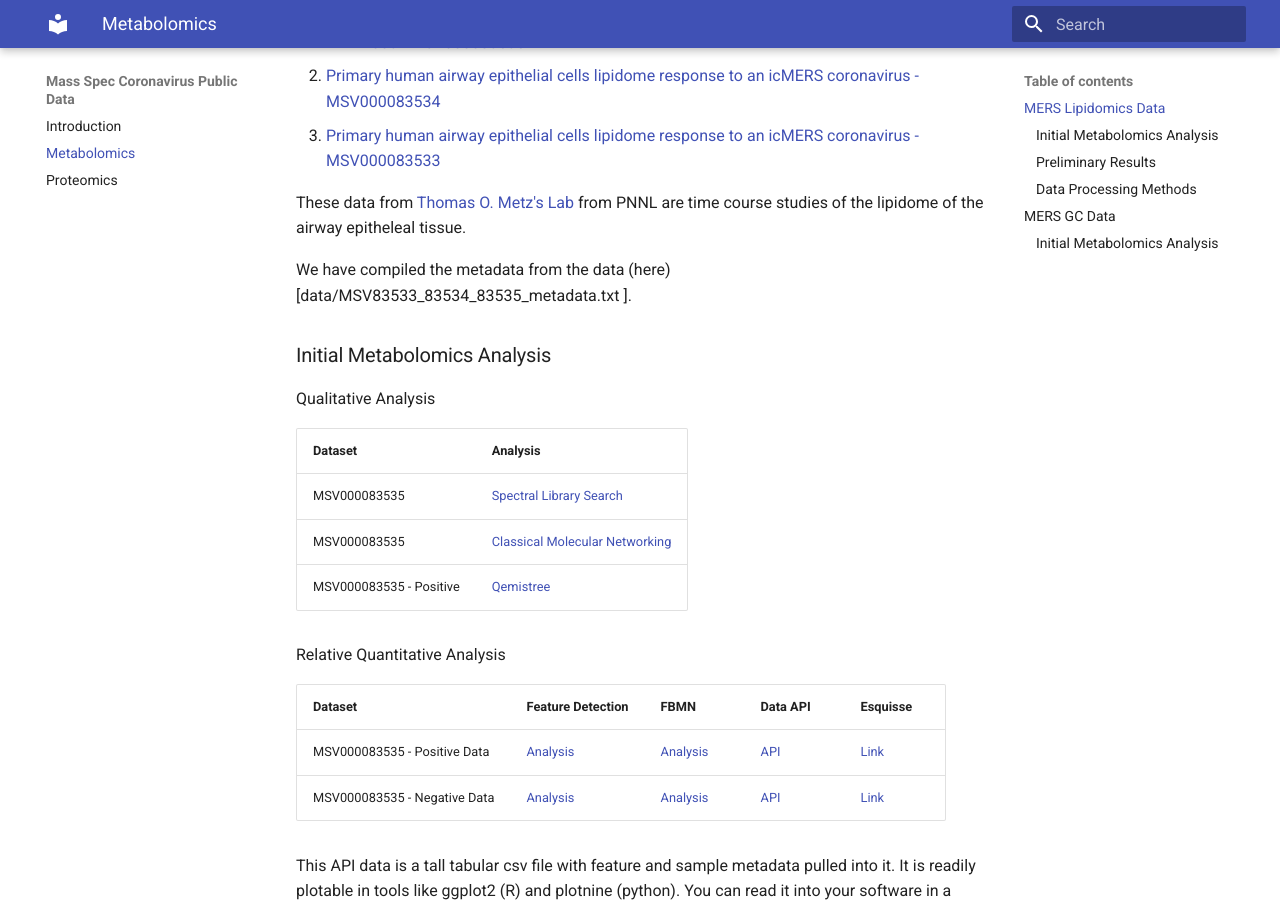
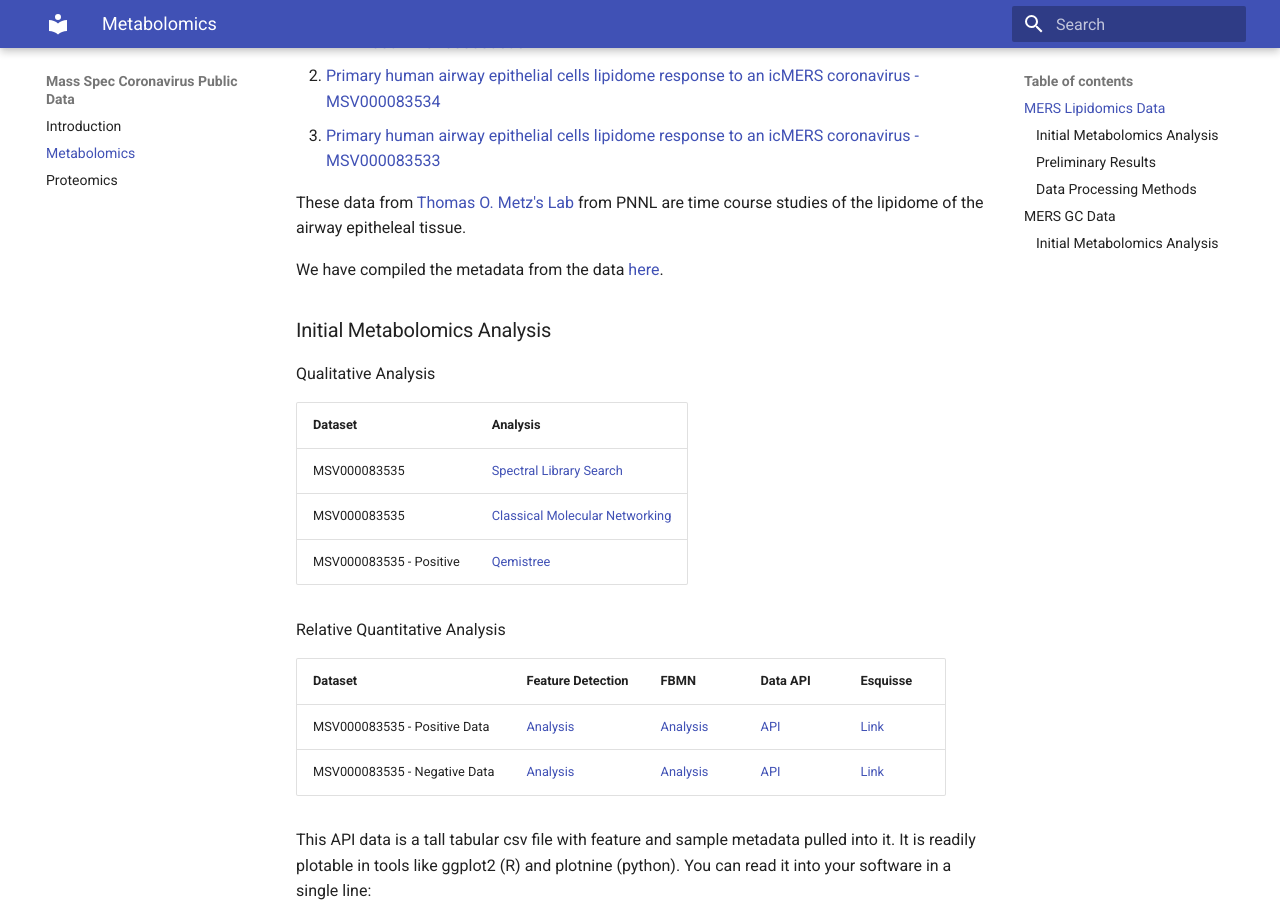
Before and after one commit to mwang87/MassSpec-Coronavirus-Project-Docs, an MkDocs documentation site: the page built from docs/metabolomics.md, in a window 1280 px wide and 900 px high, scrolled down 468 px. Built offline with MkDocs 1.6.1 and Material for MkDocs 9.7.7, drawn with Linux system fonts in a browser that asks for light colours.

```diff
--- a/docs/metabolomics.md
+++ b/docs/metabolomics.md
@@ -16,7 +16,7 @@ The raw lipidomics data as a start can be found in MassIVE:
 
 These data from [Thomas O. Metz's Lab](https://www.pnnl.gov/science/staff/staff_info.asp?staff_num=5876) from PNNL are time course studies of the lipidome of the airway epitheleal tissue.
 
-We have compiled the metadata from the data (here)[data/MSV83533_83534_83535_metadata.txt	].
+We have compiled the metadata from the data [here](data/MSV83533_83534_83535_metadata.txt).
 
 ### Initial Metabolomics Analysis
 
--- a/mkdocs.yml
+++ b/mkdocs.yml
@@ -8,5 +8,6 @@ theme:
     name: material
 plugins:
     - search
-    - git-revision-date-localized
+    - git-revision-date-localized:
+        type: timeago
 google_analytics: ['UA-8412213-10', 'mwang87.github.io']
```
